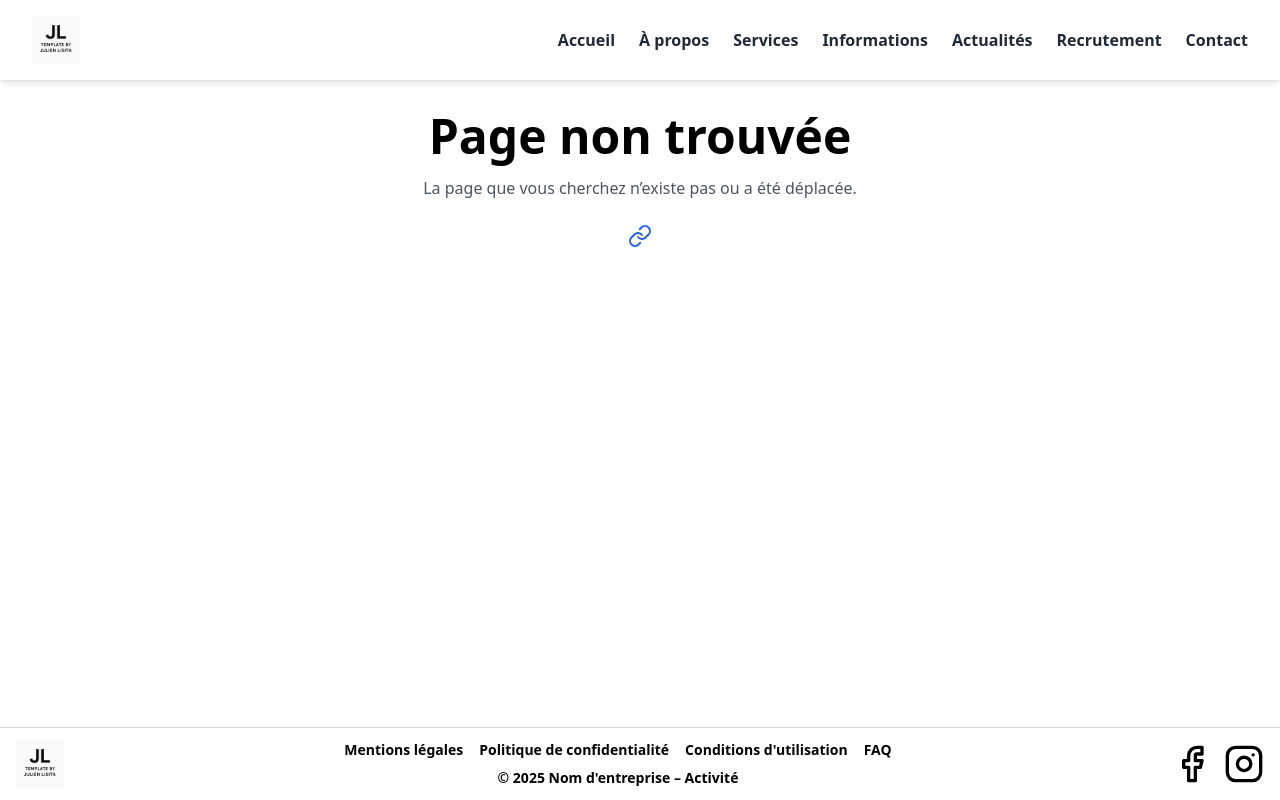
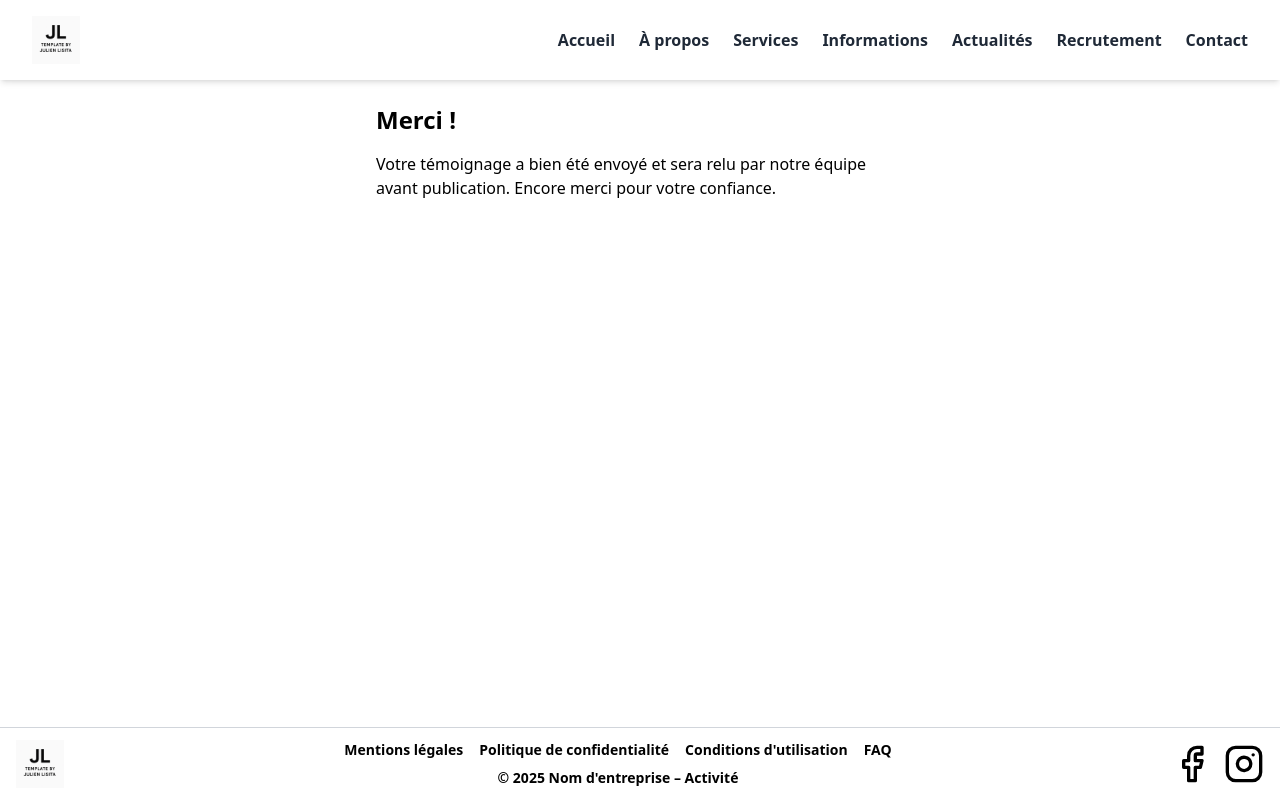
Before and after one commit to julienlisita/nextjs-ts-tailwind-template, a Next.js app: page /testimonials/merci in a window 1280 px wide. Before the commit this address had no page. Built offline with nearby package versions, Linux system fonts and the light colour scheme.

Commit message:
feat(testimonials): add thank you page after submission

```diff
--- /dev/null
+++ b/src/app/testimonials/merci/page.tsx
@@ -0,0 +1,16 @@
+// src/app/temoignages/merci/page.tsx
+export const metadata = {
+  title: 'Merci pour votre témoignage',
+};
+
+export default function MerciTemoignagePage() {
+  return (
+    <div className="max-w-xl mx-auto p-6 space-y-4">
+      <h1 className="text-2xl font-bold">Merci !</h1>
+      <p>
+        Votre témoignage a bien été envoyé et sera relu par notre équipe avant publication.
+        Encore merci pour votre confiance.
+      </p>
+    </div>
+  );
+}
```
